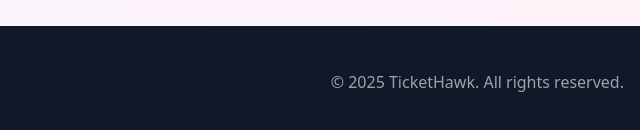
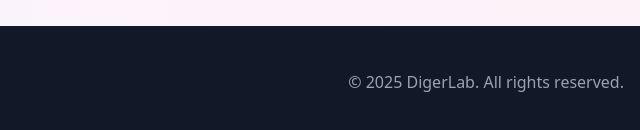
Before and after one commit to Diger-Studios/tixhawk, a plain HTML site: page index.html in a window 1280 px wide. Shown: the part 4179-4309 px from the top of the page, 640-1280 px from the left. Drawn offline with nearby package versions, Linux system fonts and the light colour scheme.

Commit message:
chore: update footer copyright to © 2025 DigerLab

```diff
--- a/index.html
+++ b/index.html
@@ -282,7 +282,7 @@
   <footer class="bg-gray-900 text-white py-10">
     <div class="max-w-7xl mx-auto px-4 flex flex-col md:flex-row gap-6 md:items-center md:justify-between">
       <div class="text-2xl font-bold">TicketHawk</div>
-      <div class="text-gray-400">© 2025 TicketHawk. All rights reserved.</div>
+      <div class="text-gray-400">© 2025 DigerLab. All rights reserved.</div>
     </div>
   </footer>
 
```
